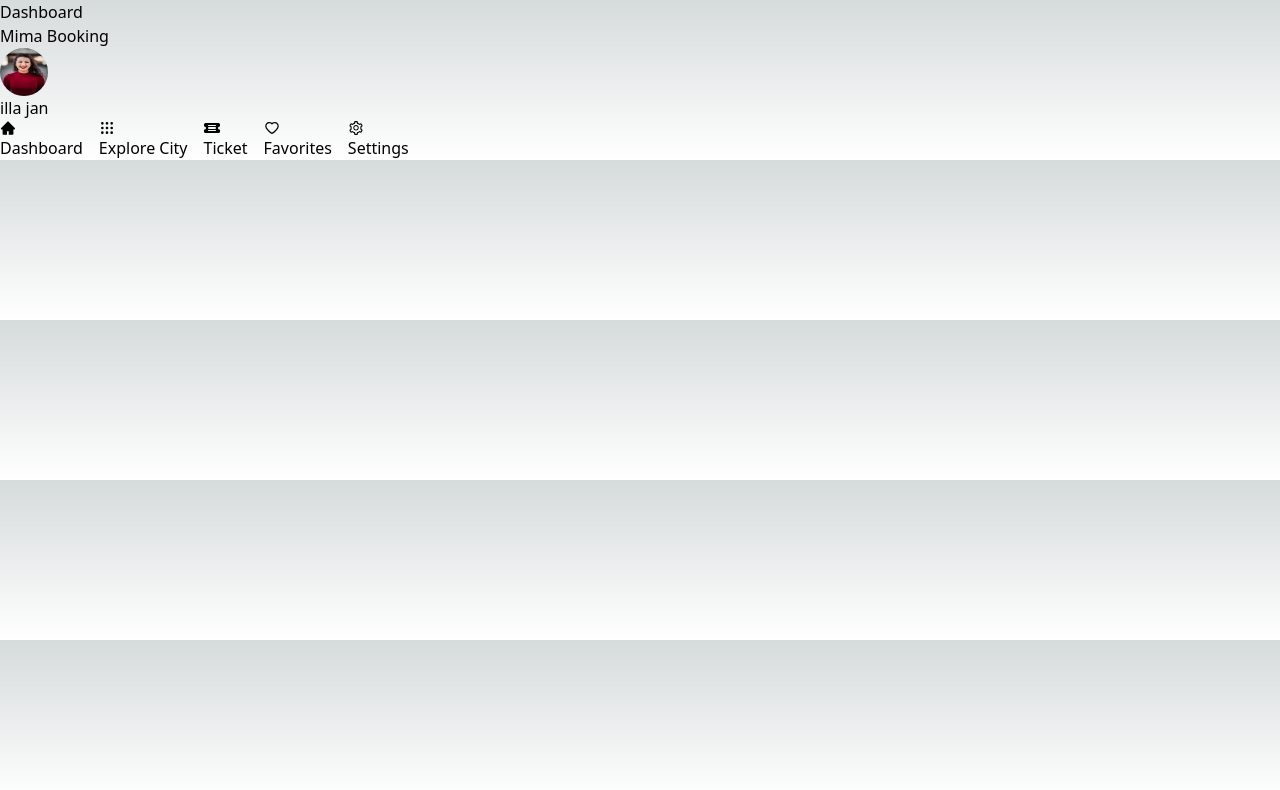
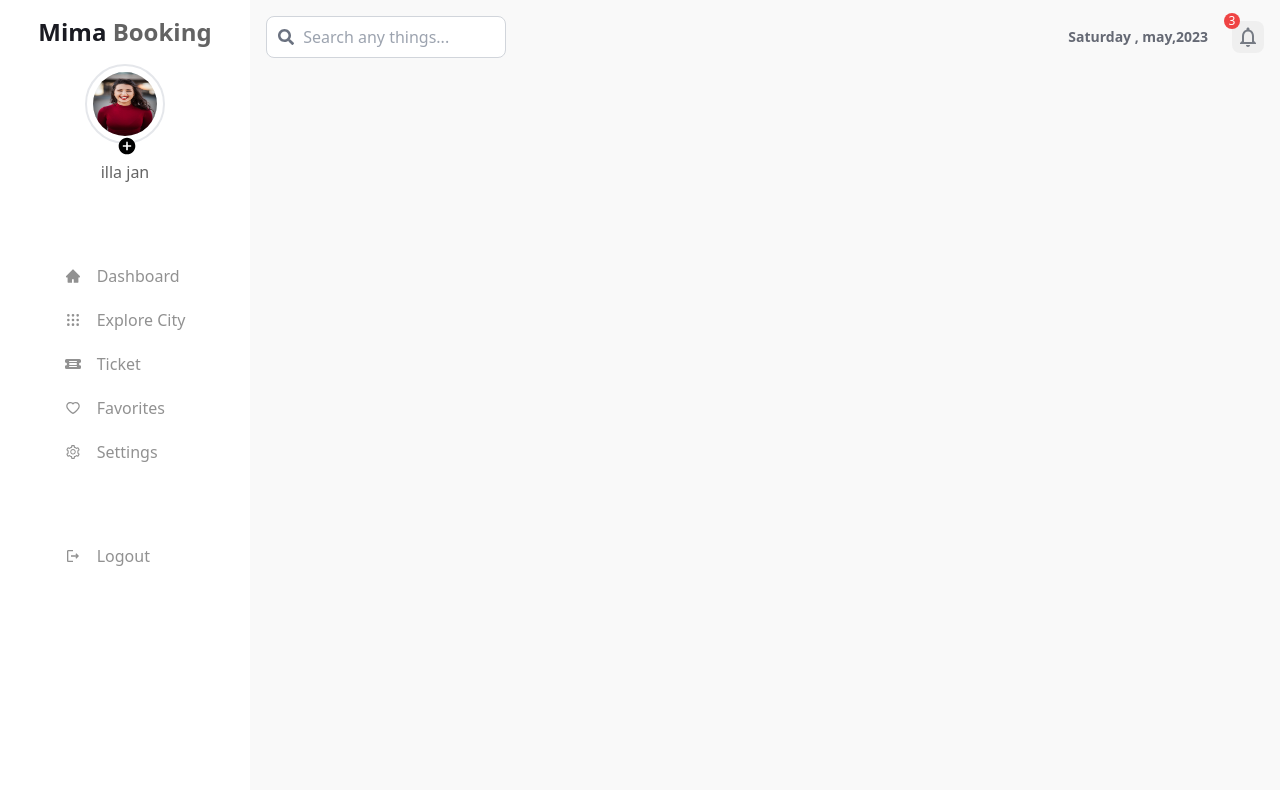
Before and after one commit to Thophylarh/Hotel-Booking, a Next.js app: page /dashboard in a window 1280 px wide. Shown: the top 790 px of the page. Built offline with nearby package versions, Linux system fonts and the light colour scheme.

Commit message:
navbar component

```diff
--- /dev/null
+++ b/src/components/block/nav/index.tsx
@@ -0,0 +1,41 @@
+import React from "react";
+import { FaSearch } from "react-icons/fa";
+import { MdNotificationsNone } from "react-icons/md";
+
+type Props = {};
+
+function Navbar({}: Props) {
+  return (
+    <div className="p-4">
+        <div className="flex items-center justify-between">
+        <div className="flex items-center space-x-2">
+        <div className="relative">
+          <input
+            className="py-2 pl-8 pr-4 block w-60 rounded-lg border border-gray-300 focus:ring focus:ring-blue-300 outline-none"
+            type="text"
+            placeholder=" Search any things..."
+          />
+          <div className="absolute inset-y-0 left-0 flex items-center pl-3 text-gray-500">
+            <FaSearch />
+          </div>
+        </div>
+      </div>
+      <div className="flex items-center gap-x-6">
+      <p className="text-[#656974] font-semibold text-sm">Saturday , may,2023</p>
+      <div className="relative">
+        <p className="w-4 h-4 bg-red-500 rounded-full flex items-center justify-center text-[#fff] text-xs absolute -top-2 -left-2">3</p>
+      <div className="bg-[#efefef] w-8 h-8 flex items-center justify-center rounded-lg text-[#767b84]">
+        <MdNotificationsNone size={24} />
+      </div>
+      </div>
+
+      </div>
+
+        </div>
+
+
+    </div>
+  );
+}
+
+export default Navbar;
--- a/src/components/block/sidebar/index.tsx
+++ b/src/components/block/sidebar/index.tsx
@@ -1,63 +1,92 @@
 import Image from "next/image";
 import React from "react";
-import {AiFillHome } from 'react-icons/ai';
-import {TbGridDots} from 'react-icons/tb';
-import {BsFillTicketDetailedFill} from 'react-icons/bs';
-import {AiOutlineHeart} from 'react-icons/ai';
-import {AiOutlineSetting} from 'react-icons/ai';
-import AvatarImg from "../../../assets/jpg/avatar.jpg"
+import { AiFillHome } from "react-icons/ai";
+import { TbGridDots } from "react-icons/tb";
+import { BsFillTicketDetailedFill } from "react-icons/bs";
+import { AiOutlineHeart } from "react-icons/ai";
+import { AiOutlineSetting } from "react-icons/ai";
+import { MdAddCircle } from "react-icons/md";
+import { MdOutlineLogout } from "react-icons/md";
+import AvatarImg from "../../../assets/jpg/avatar.jpg";
 
 type Props = {};
 
 const sidebarItems = [
   {
     id: 0,
-    icon: <AiFillHome/>,
+    icon: <AiFillHome />,
     title: "Dashboard",
   },
   {
     id: 1,
-    icon: <TbGridDots/>,
+    icon: <TbGridDots />,
     title: "Explore City",
   },
   {
     id: 2,
-    icon: <BsFillTicketDetailedFill/>,
+    icon: <BsFillTicketDetailedFill />,
     title: "Ticket",
   },
   {
     id: 3,
-    icon: <AiOutlineHeart/>,
+    icon: <AiOutlineHeart />,
     title: "Favorites",
   },
   {
     id: 4,
-    icon: <AiOutlineSetting/>,
+    icon: <AiOutlineSetting />,
     title: "Settings",
   },
 ];
 
 function Sidebar({}: Props) {
   return (
-    <main>
-      <div className="logo">
-        <div>
-          <h2>Mima Booking</h2>
-          <div>
-            <Image src={AvatarImg} alt="Avatar" className="w-12 h-12 rounded-full" />
+    <main className="max-h-screen lg:block overflow-y-scroll bg-[#fff] min-w-[250px] py-4">
+      <div className="logo  flex flex-col items-center">
+        <div className="">
+          <div className="mx-auto flex flex-col items-center space-y-4">
+            <h2 className="text-[#1a1b22] text-2xl font-bold">
+              Mima <span className="text-[#636363]">Booking</span>{" "}
+            </h2>
+            <div className="relative">
+              <div className="border-2 w-20 h-20 rounded-full flex items-center justify-center">
+                <Image
+                  src={AvatarImg}
+                  alt="Avatar"
+                  className="w-16 h-16 rounded-full"
+                />
+              </div>
+              <div className="absolute -bottom-3 left-8">
+                <MdAddCircle size={20} />
+              </div>
+            </div>
+
+            <p className="text-[#636363] text-base font-medium">illa jan</p>
           </div>
-          <p>illa jan</p>
         </div>
-        <div className="nav-content">
-          <div className="flex items-center gap-x-4">
+        <div className="nav-content ">
+          <div className="py-20">
+          <div className="space-y-5 ">
             {sidebarItems.map(({ icon, title, id }) => (
-              <div key={id}>
-                {icon}
-                <p>{title}</p>
+              <div key={id} className="flex items-center gap-x-4">
+                <div className="text-[#919191]">{icon}</div>
+
+                <p className="text-[#919191]">{title}</p>
               </div>
             ))}
           </div>
+
+          </div>
+          <div className="logout flex items-center gap-x-4 last:mb-0">
+          <div className="text-[#919191]">
+            <MdOutlineLogout />
+          </div>
+
+          <p className="text-[#919191]">Logout</p>
         </div>
+
+        </div>
+
       </div>
     </main>
   );
--- a/src/pages/dashboard/index.tsx
+++ b/src/pages/dashboard/index.tsx
@@ -1,14 +1,23 @@
-import Sidebar from '@/components/block/sidebar'
-import React from 'react'
+import Navbar from "@/components/block/nav";
+import Sidebar from "@/components/block/sidebar";
+import React from "react";
 
-type Props = {}
+type Props = {};
 
 function Dashboard({}: Props) {
   return (
-    <div>Dashboard
-        <Sidebar/>
+    <div className="">
+      <div className="flex">
+        <Sidebar />
+        <div className="bg-[#f9f9f9] w-full h-screen">
+            <div>
+            <Navbar />
+            </div>
+
+        </div>
+      </div>
     </div>
-  )
+  );
 }
 
-export default Dashboard
+export default Dashboard;
--- a/src/styles/globals.css
+++ b/src/styles/globals.css
@@ -2,7 +2,7 @@
 @tailwind components;
 @tailwind utilities;
 
-:root {
+/* :root {
   --foreground-rgb: 0, 0, 0;
   --background-start-rgb: 214, 219, 220;
   --background-end-rgb: 255, 255, 255;
@@ -14,7 +14,7 @@
     --background-start-rgb: 0, 0, 0;
     --background-end-rgb: 0, 0, 0;
   }
-}
+} */
 
 body {
   color: rgb(var(--foreground-rgb));
```
